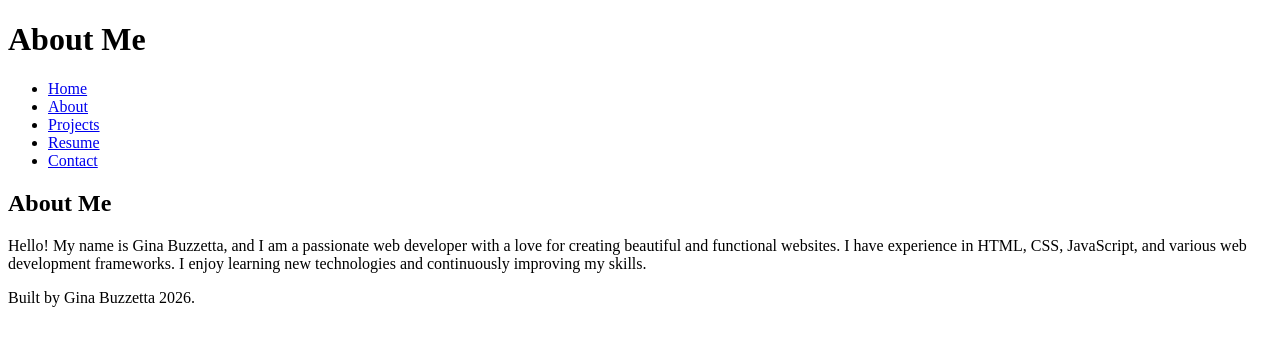
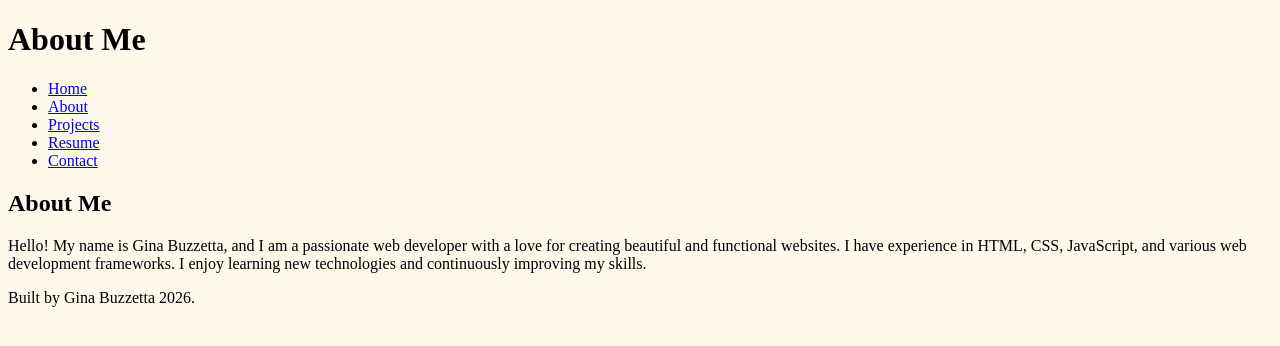
Before and after one commit to geenzmarie/Buzzetta-Portfolio, a plain HTML site: page about.html in a window 1280 px wide. Drawn offline with Linux system fonts and the light colour scheme.

Commit message:
Beginner CSS

```diff
--- a/about.html
+++ b/about.html
@@ -3,6 +3,7 @@
 <head>
     <meta charset="UTF-8">
     <meta name="viewport" content="width=device-width, initial-scale=1.0">
+    <link rel="stylesheet" href="styles.css">
     <title>About Me</title>
 </head>
 <body>
--- /dev/null
+++ b/styles.css
@@ -0,0 +1,14 @@
+/* CSS By Gina Buzzetta */
+/* Color Palette
+deep black= #000004
+dark green= #1D402D
+off white= #FFF9EC
+burnt orange= #A85527
+golden yellow= #E4A030
+*/
+
+/*Global Styles (Mobile First)*/
+body {
+    background-color: #FFF9EC;
+    color: #000004;
+}
```
Also changed, not shown: contact.html (+1 -0 lines), index.html (+1 -0 lines), projects.html (+1 -0 lines), resume.html (+1 -0 lines).
